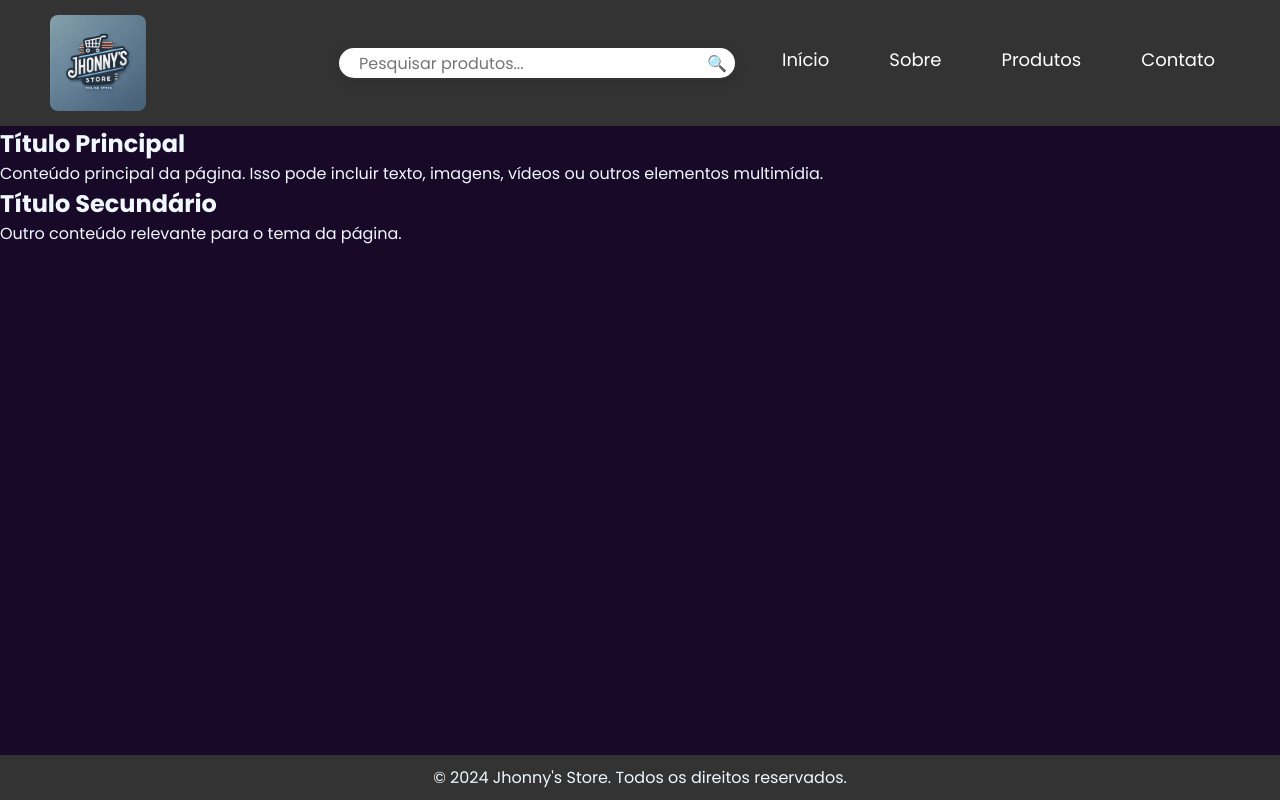
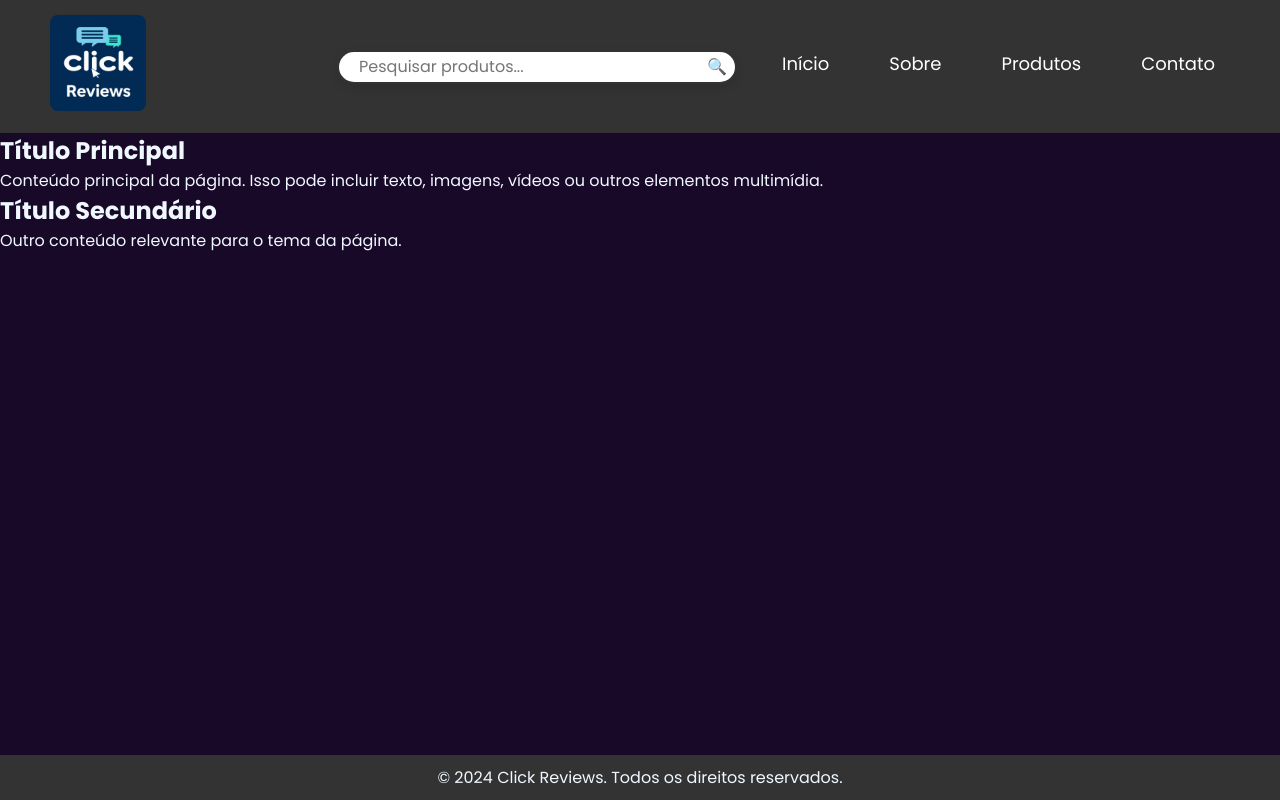
Before and after one commit to NeoJhonn/ClickLab, a plain HTML site: page index.html in a window 1280 px wide. Drawn offline with Linux system fonts and the light colour scheme.

Commit message:
alterado logo e nome da página

```diff
--- a/index.html
+++ b/index.html
@@ -4,19 +4,19 @@
     <meta charset="UTF-8" />
     <meta http-equiv="X-UA-Compatible" content="IE=edge" />
     <meta name="viewport" content="width=device-width, initial-scale=1.0" />
-    <meta name="description" content="Página de venda de produtos online.">
+    <meta name="description" content="Blog de análises e Reviews dos mais variados produtos online, com divulgação dos links de afiliados para compra, na grandes redes vendas online.">
     <link rel="preconnect" href="https://fonts.googleapis.com">
 <link rel="preconnect" href="https://fonts.gstatic.com" crossorigin>
 <link href="https://fonts.googleapis.com/css2?family=Poppins:ital,wght@0,100;0,200;0,300;0,400;0,500;0,600;0,700;0,800;0,900;1,100;1,200;1,300;1,400;1,500;1,600;1,700;1,800;1,900&display=swap" rel="stylesheet">
     <link rel="stylesheet" href="styles/style.css" />
-    <title>Jhonny's Store</title>
+    <title>Click Reviews</title>
   </head>
   <body>
     <!-- Cabeçalho da página (header) -->
     <header>
       <nav>
         <!-- logo -->
-        <img src="assets/logo_1.jpeg" alt="" />
+        <a href="index.html"><img src="assets/logo_3.png" alt="" /></a>
         <!-- Menu de navegação -->
         <ul class="nav-links">
           <li>
@@ -51,7 +51,7 @@
 
     <!-- Rodapé da página (footer) -->
     <footer>
-      <p>&copy; 2024 Jhonny's Store. Todos os direitos reservados.</p>
+      <p>&copy; 2024 Click Reviews. Todos os direitos reservados.</p>
     </footer>
 
     <!-- Scripts externos -->
```
Also changed, not shown: assets/logo_3.png (added), assets/logo_4.png (added).
